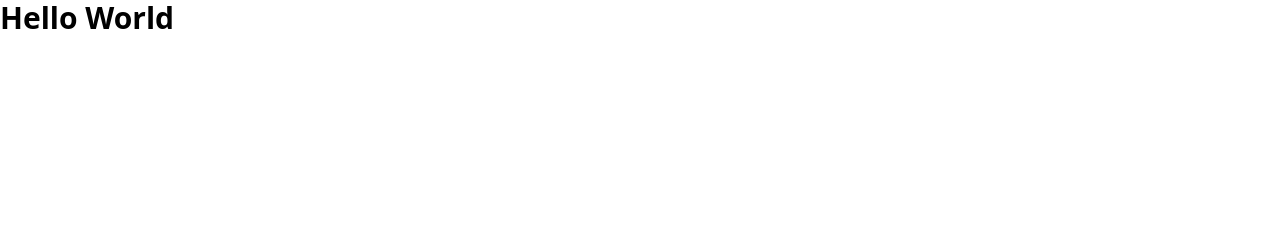
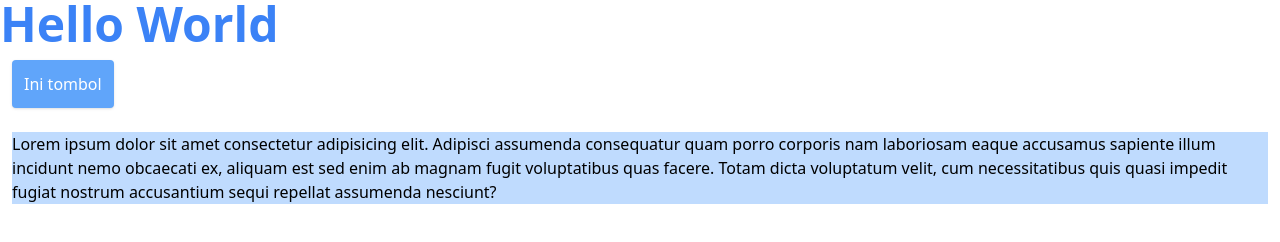
Before and after one commit to Meyzan16/Taiwindcss, a website: page public/index.html in a window 1280 px wide. Drawn offline with Linux system fonts and the light colour scheme.

Commit message:
konfigurasi package npm run dev

```diff
--- a/package.json
+++ b/package.json
@@ -4,7 +4,7 @@
   "description": "",
   "main": "index.js",
   "scripts": {
-    "test": "echo \"Error: no test specified\" && exit 1"
+    "dev": "npx tailwindcss -i ./src/css/input.css -o ./public/css/style.css --watch"
   },
   "repository": {
     "type": "git",
--- a/public/index.html
+++ b/public/index.html
@@ -9,6 +9,13 @@
 </head>
 <body>
         <!-- ukuran cetak tebal -->
-        <h1 class="text-3xl font-bold"> Hello World</h1>
+        <h1 class="text-5xl font-bold text-blue-500"> Hello World</h1>
+        <a class="bg-blue-400 p-3 text-white
+        inline-block m-3 rounded shadow
+        hover:bg-blue-900" href="">Ini tombol</a>
+        <p class="m-3 bg-blue-200 ">Lorem ipsum dolor sit amet consectetur
+             adipisicing elit. Adipisci assumenda consequatur quam porro corporis nam laboriosam eaque accusamus sapiente illum incidunt nemo obcaecati ex, aliquam est sed enim ab magnam fugit voluptatibus quas facere. Totam dicta voluptatum velit, cum necessitatibus quis quasi impedit fugiat nostrum accusantium sequi repellat assumenda nesciunt?
+
+        </p>
 </body>
 </html>
```
Also changed, not shown: public/css/style.css.
